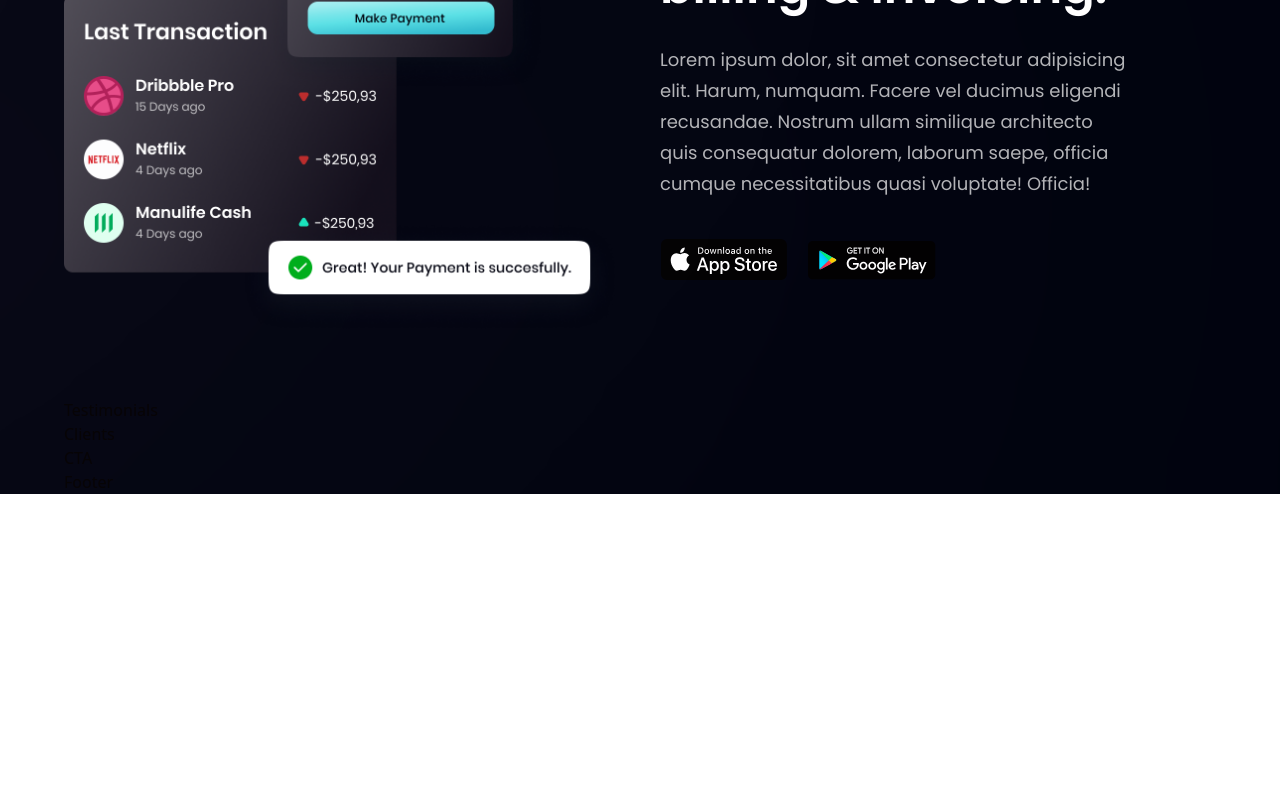
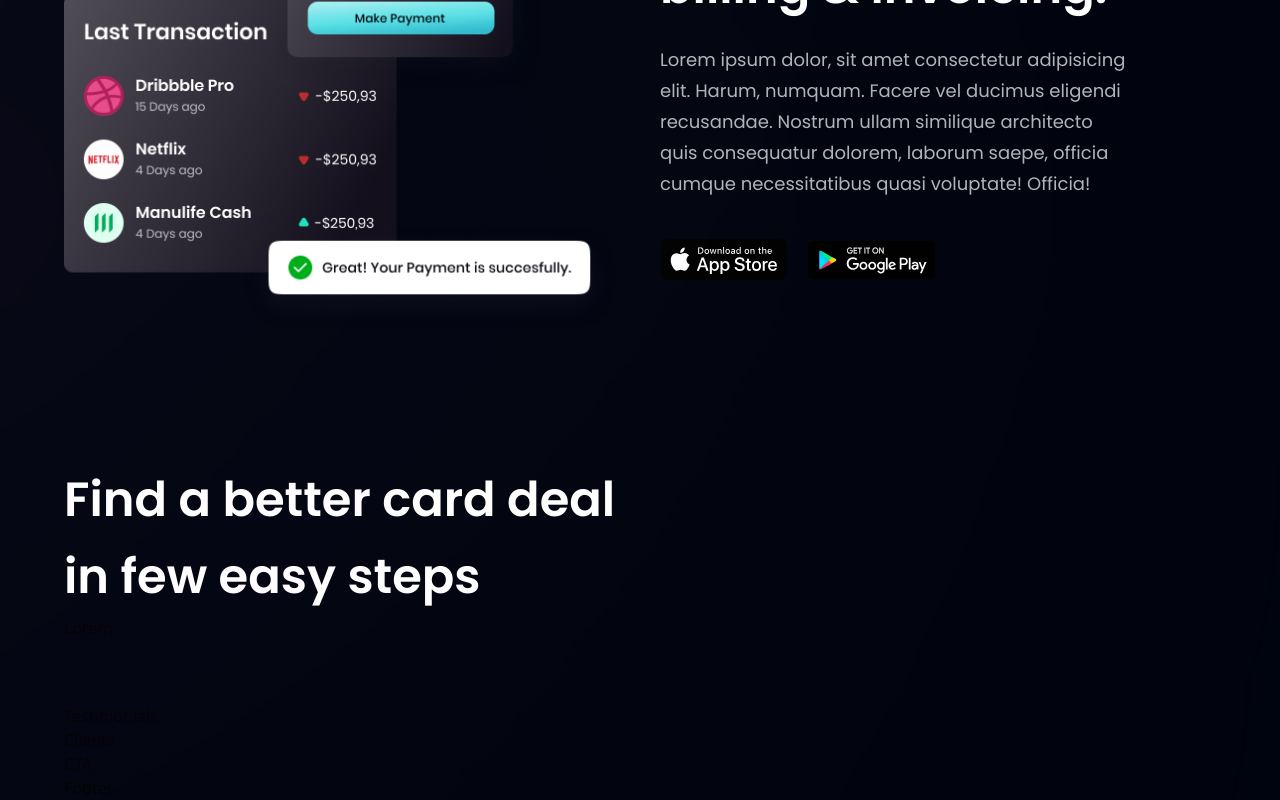
Before and after one commit to nejidevelops/modern_bank_app, a React (Vite) app: page / in a window 1280 px wide. Shown: the part 1791-2591 px from the top of the page. Before the commit the page ends 2285 px from the top, so only its background shows below. Built offline with nearby package versions, Linux system fonts and the light colour scheme.

Commit message:
swift progress on the card deal component

```diff
--- a/src/components/CardDeal.jsx
+++ b/src/components/CardDeal.jsx
@@ -4,8 +4,11 @@ import Button from "./Button"
 
 function CardDeal() {
   return (
-    <section>
-
+    <section className={layout.section}>
+      <div className={layout.sectionInfo}>
+        <h2 className={styles.heading2}>Find a better card deal <br className="sm:block hid" />in few easy steps</h2>
+        <p>Lorem</p>
+      </div>
     </section>
   )
 }
```
